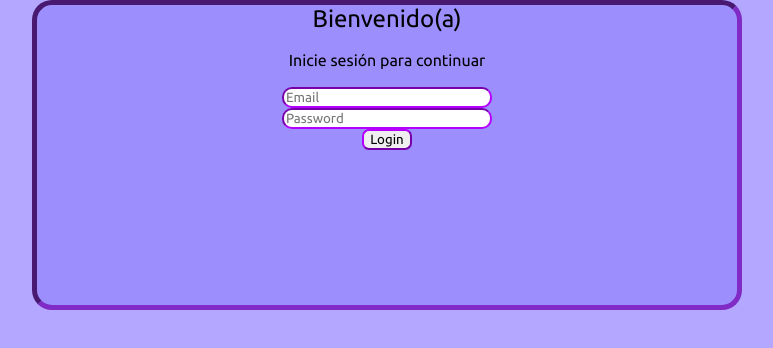
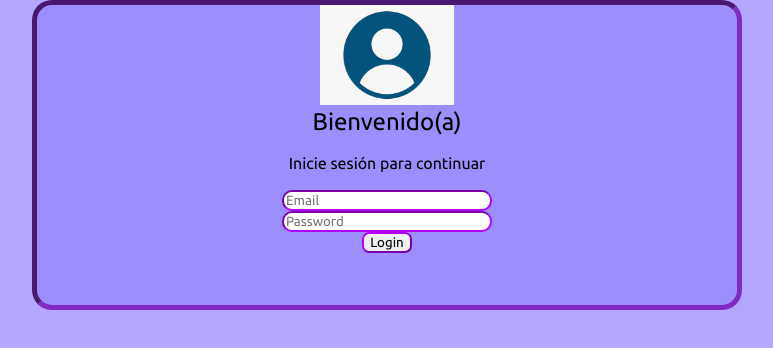
Before and after one commit to Deijux/login, a plain HTML site: page index.html in a window 1280 px wide. Shown: the whole page, without its empty margins (253-1026 px from the left). Drawn offline with Linux system fonts and the light colour scheme.

Commit message:
se agregó la etiqueta img

```diff
--- a/index.html
+++ b/index.html
@@ -13,6 +13,7 @@
 <body>
     <div class="cuerpo">
         <div class="recuadro">
+            <img src="img/user.png" height="100px">
             <div class="dialogo">
                 <h2>Bienvenido(a)</h2>
                 <br>
```
